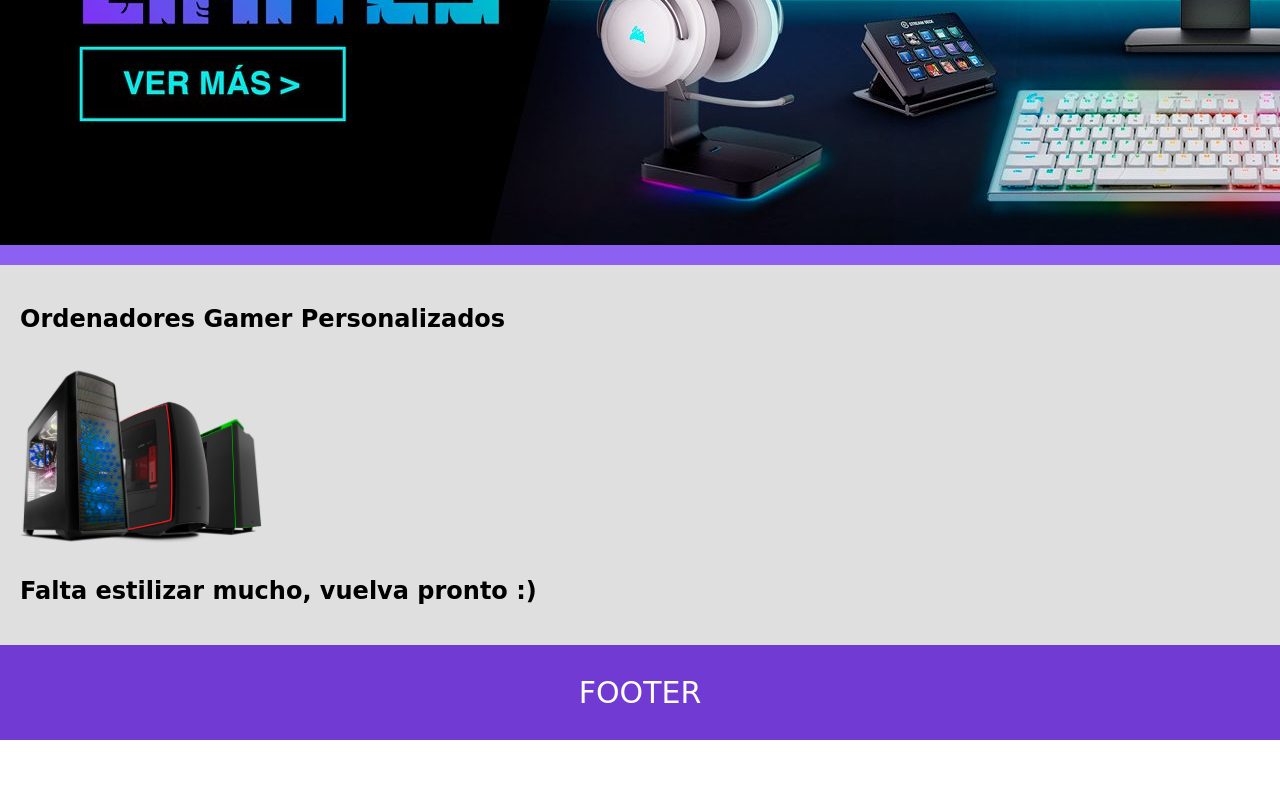
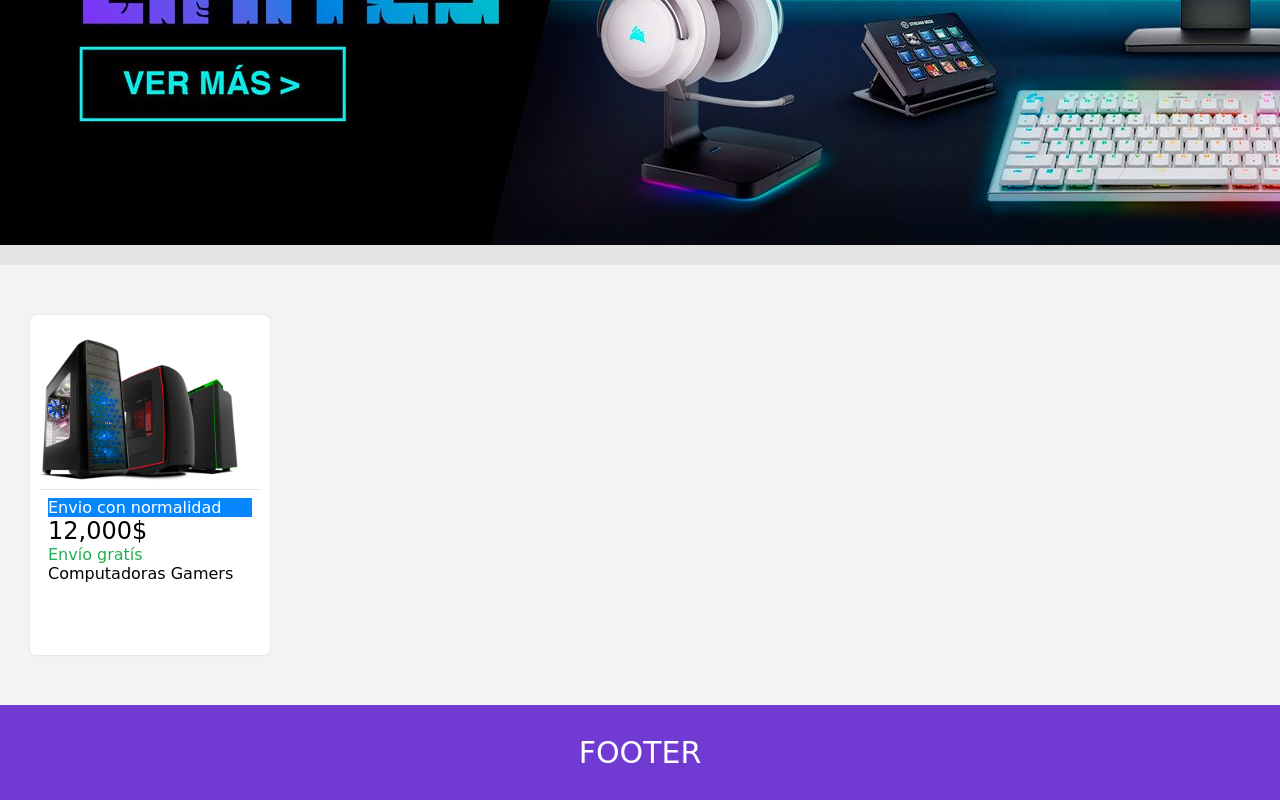
Before and after one commit to Vevlaz/prueba, a plain HTML site: page index.html in a window 1280 px wide. Shown: the part 470-1270 px from the top of the page. Before the commit the page ends 1210 px from the top, so only its background shows below. Drawn offline with Linux system fonts and the light colour scheme; a web font is replaced by a local one.

Commit message:
version.00.02

```diff
--- a/index.html
+++ b/index.html
@@ -9,30 +9,35 @@
 </head>
 <body>
     <header>
-        <a href="" class="logo">
+        <a href="#" class="logo">
             <img src="images/logo.png" alt="">
         </a>
 
         <nav>
-            <a href="" class="nav-a">Inicio</a>
-            <a href="" class="nav-a">Comprar</a>
-            <a href="" class="nav-a">Sobre nosotros</a>
+            <a href="#" class="nav-a">Inicio</a>
+            <a href="#" class="nav-a">Comprar</a>
+            <a href="#" class="nav-a">Sobre nosotros</a>
         </nav>
     </header>
 
     <main>
         <div class="banner">
-            <a href=""> </a>
+            <a href="#"> </a>
         </div>
         <div class="div-2">
-            <div class="section-1">
-                <article>
-                    <h2>Ordenadores Gamer Personalizados</h2>
-                </article>
-                <section class="imagen">
-                    <img src="images/moni.png" alt="">
-                    <h2>Falta estilizar mucho, vuelva pronto :)</h2>
-                </section>
+            <div class="producto-1">
+                <img src="images/moni.png" alt="moni1">
+                <div class="informacion">
+                    <span class="tipo-envio">Envio con normalidad</span>
+                    <span class="precio">12,000$</span>
+                    <span class="precio-envio">Envío gratís</span>
+                    <span class="descripcion">Computadoras Gamers</span>
+                    <div class="calificacion">
+                        <span>Estrellas</span>
+                        <span>1919</span>
+                    </div>
+                    <span class="ubicacion">Ciudad</span>
+                </div>
             </div>
         </div>
     </main>
--- a/styles/styles.css
+++ b/styles/styles.css
@@ -3,9 +3,11 @@
 
 @import url('https://fonts.googleapis.com/css2?family=Koulen&display=swap');
 
+
+
 body{
+    margin: 0;
     font-family: 'Koulen', cursive;
-    margin: 0;
 }
 
 a{
@@ -49,7 +51,7 @@ nav a:hover{
 /*___________________________________________________________*/
 
 main{
-    background-color: rgba(129, 81, 241, 0.904);
+    background-color: rgba(228, 225, 225, 0.904);
 }
 
 .banner {
@@ -60,20 +62,69 @@ main{
     align-items: center;
 }
 
-.div-2{
 
+
+.div-2 {
+    display: flex;
+    justify-content: space-between;
+    height: 400px;
+    padding: 20px;
+    align-items: center;
+    background-color: rgb(245, 243, 241);
+}
+.producto-1{
+    max-width: 220px;
+    margin: 10px;
+    padding: 10px;
+    display: flex;
+    flex-flow: column;
+    border-radius: 6px;
+    box-shadow: 0 0 0.1em rgba(0, 0, 0, 0.2);
+    background-color: white;
+    cursor: pointer;
+    transition-property: box-shadow;
+    transition-duration: 0,3s;
 }
 
-.section-1{
-    background-color: rgb(223, 223, 223);
-    padding: 20px;
+.producto-1:hover {
+    box-shadow: 0 0 1.5em rgba(0, 0, 0, 0.2);
 }
 
-main div :nth-child(1) section img
-{
-    height: 200px;
+.producto-1 > img {
+    width: 90%;
+    object-fit: cover;
 }
 
+.informacion{
+    border-top: 1px solid rgb(230, 230, 230);
+    padding: 0.5em;
+    display: flex;
+    flex-flow: column;
+    margin-bottom: 1em;
+}
+
+.tipo-envio{
+    background-color: rgb(6, 135, 255);
+    color: white;
+}
+
+.precio{
+    font-size: 1.5em;
+}
+
+.precio-envio{
+    color: rgb(32, 175, 80);
+}
+
+.calificacion, .ubicacion{
+    transition-duration: 0.3s;
+    transition-property: opacity;
+    opacity: 0;
+}
+
+.producto:hover .calificacion, .producto:hover .ubicacion{
+    opacity: 1;
+}
 /*____________________________________________________________*/
 footer{
     background-color: rgb(112, 58, 211);
```
